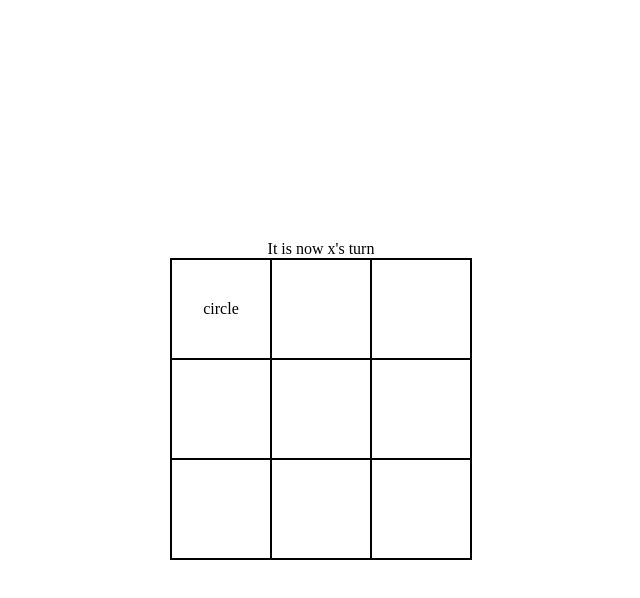
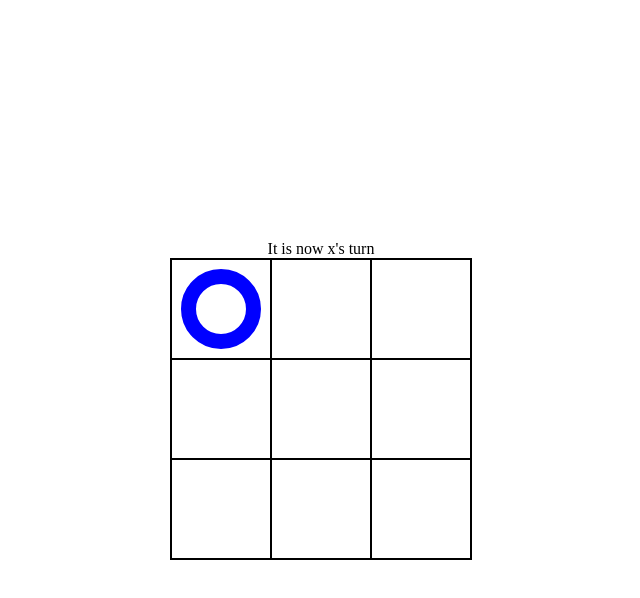
Before and after one commit to Vahe-Sevachyan/Tic-Tac-Toe, a plain HTML site: page index.html in a window 1280 px wide. Both pictures are taken after a click on the element 540 px from the left and 309 px from the top of the page. Shown: the whole page, without its empty margins (319-959 px from the left). Drawn offline with Linux system fonts and the light colour scheme.

Commit message:
updated game functionality

```diff
--- a/index.js
+++ b/index.js
@@ -9,7 +9,7 @@ let startingPlayer = "circle";
 info.innerHTML = "It's Circle Turn first";
 
 function createBoard() {
-  boardValues.forEach((_boardValue, index) => {
+  boardValues.forEach((boardValue, index) => {
     const boardElement = document.createElement("div");
     boardElement.classList.add("square");
     boardElement.id = index;
@@ -17,23 +17,47 @@ function createBoard() {
     gameBoard.append(boardElement);
   });
 }
-function addBoardValue(e) {
-  const boardValueDisplay = document.createElement("div");
-  boardValueDisplay.classList.add(startingPlayer);
-  e.target.append(boardValueDisplay);
-}
 
 createBoard();
 
 function startFirst(e) {
   const startDisplay = document.createElement("div");
   startDisplay.classList.add(startingPlayer);
-  e.target.append(startingPlayer);
+  e.target.append(startDisplay);
   startingPlayer = startingPlayer === "circle" ? "x" : "circle";
   info.innerHTML = `It is now ${startingPlayer}'s turn`;
   e.target.removeEventListener("click", startFirst);
+  checkScore();
 }
 
+function checkScore() {
+  const allSquares = document.querySelectorAll(".square");
+  const winningCombos = [
+    [0, 1, 2],
+    [3, 4, 5],
+    [6, 7, 8],
+    [0, 3, 6],
+    [1, 4, 7],
+    [2, 5, 8],
+    [0, 4, 8],
+    [2, 4, 6],
+  ];
+  winningCombos.forEach((winningCombo) => {
+    const circleWins = winningCombo.forEach((combo) => {
+      allSquares[combo].firstChild?.classList.contains("circle");
+      if (circleWins) {
+        info.innerHTML = `Circle Wins!`;
+        return;
+      }
+    });
+  });
+}
+
+// function addBoardValue(e) {
+//   const boardValueDisplay = document.createElement("div");
+//   boardValueDisplay.classList.add(startingPlayer);
+//   e.target.append(boardValueDisplay);
+// }
 //
 
 // const displayBoxes = document.querySelectorAll(".box");
--- a/styles.css
+++ b/styles.css
@@ -28,7 +28,7 @@ body {
   height: 80px;
   width: 80px;
   border-radius: 50%;
-  border: 10px solid blue;
+  border: 15px solid blue;
   box-sizing: border-box;
 }
 .x {
@@ -49,7 +49,6 @@ body {
   margin-left: -15%;
   height: 100%;
 }
-
 .x::after {
   top: 50%;
   height: 30%;
```
